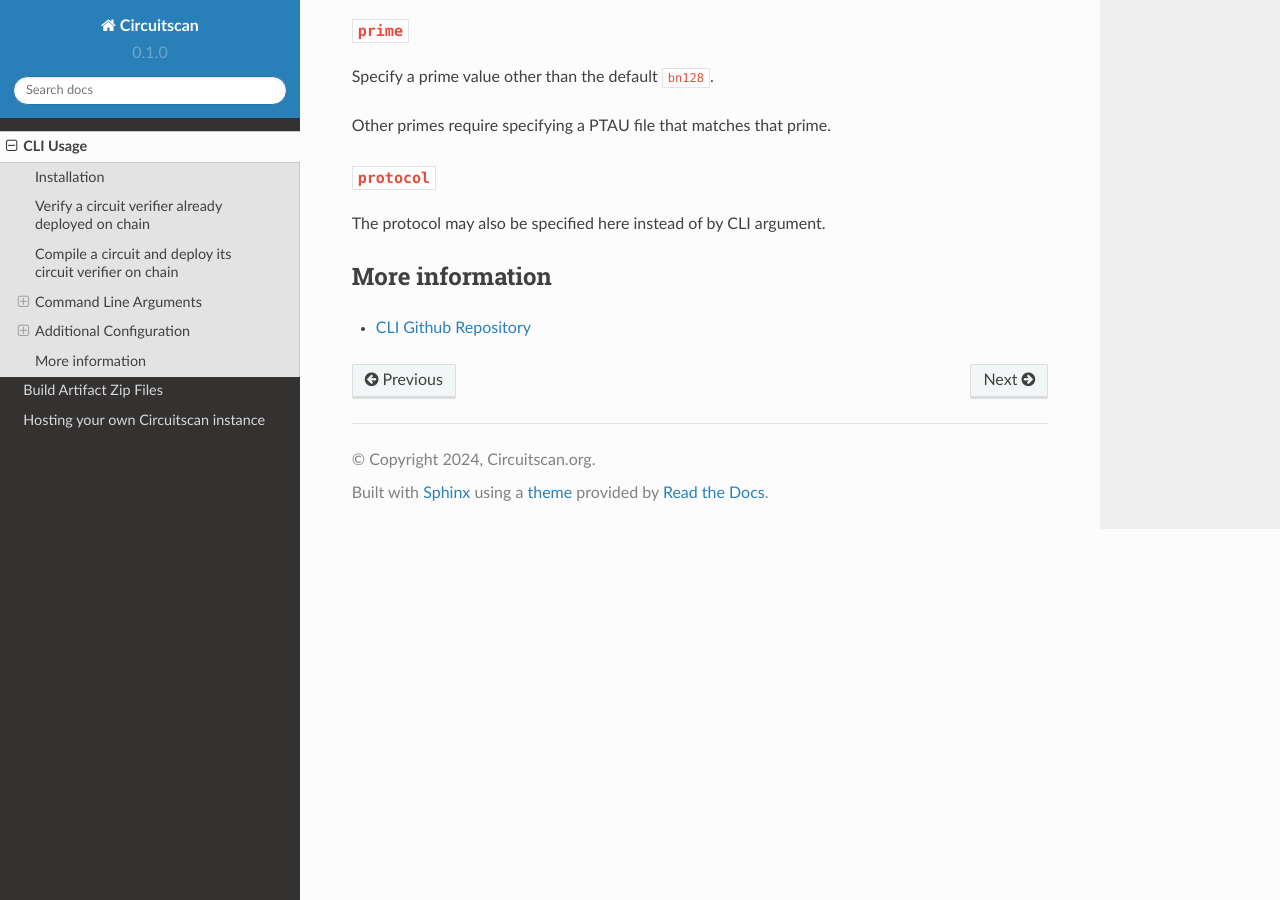
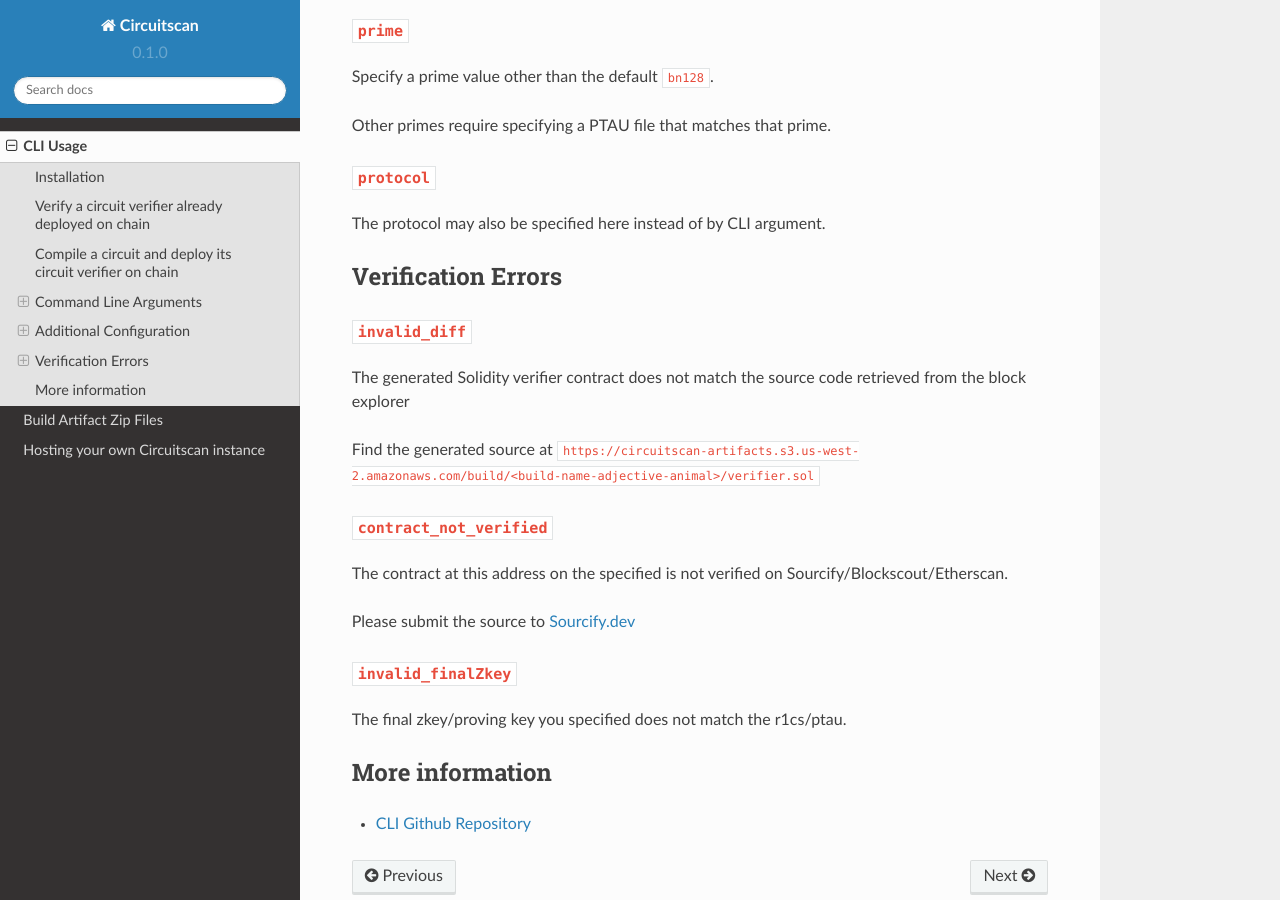
Before and after one commit to circuitscan/docs, a Sphinx documentation site: the page built from docs/source/usage.rst, in a window 1280 px wide and 900 px high, scrolled down 5398 px. Built offline with Sphinx 7.4.7 and the Read the Docs theme 2.0.0, drawn with Linux system fonts in a browser that asks for light colours.

Commit message:
Verification errors, proof generator limitation

```diff
--- a/docs/source/build-artifacts.rst
+++ b/docs/source/build-artifacts.rst
@@ -65,3 +65,9 @@ The proof generator provides an input template filled with 1 for every possible
 After successful proof generation, the proof is verified against the deployed verifier contract using an RPC call to the blockchain node. A message will appear at the top of the page confirming whether the proof verified on chain or not.
 
 The proof and public signals will be output on screen for your own use.
+
+.. note::
+
+   The proof will only validate successfully on chain in the proof generator if the deployed contract is an unmodified contract from the SnarkJS output.
+
+   If the contract is not a simple verifier output from the SnarkJS template, you may have to copy the proof data displayed on screen into a different function exposed by the contract.
--- a/docs/source/usage.rst
+++ b/docs/source/usage.rst
@@ -232,6 +232,28 @@ Other primes require specifying a PTAU file that matches that prime.
 
 The protocol may also be specified here instead of by CLI argument.
 
+Verification Errors
+-------------------
+
+``invalid_diff``
+^^^^^^^^^^^^^^^^
+
+The generated Solidity verifier contract does not match the source code retrieved from the block explorer
+
+Find the generated source at ``https://circuitscan-artifacts.s3.us-west-2.amazonaws.com/build/<build-name-adjective-animal>/verifier.sol``
+
+``contract_not_verified``
+^^^^^^^^^^^^^^^^^^^^^^^^^
+
+The contract at this address on the specified is not verified on Sourcify/Blockscout/Etherscan.
+
+Please submit the source to `Sourcify.dev <https://sourcify.dev>`_
+
+``invalid_finalZkey``
+^^^^^^^^^^^^^^^^^^^^^^
+
+The final zkey/proving key you specified does not match the r1cs/ptau.
+
 More information
 ----------------
 
```
